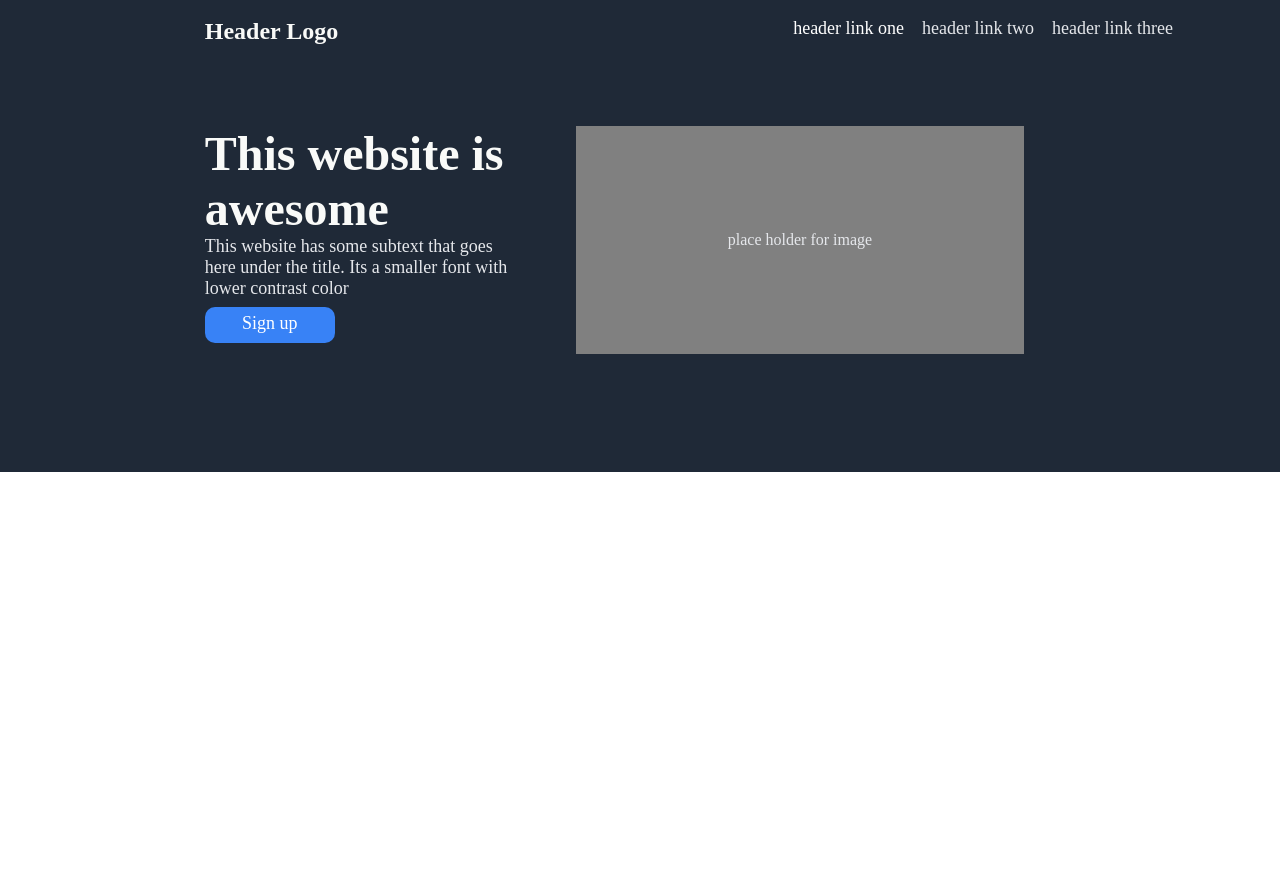
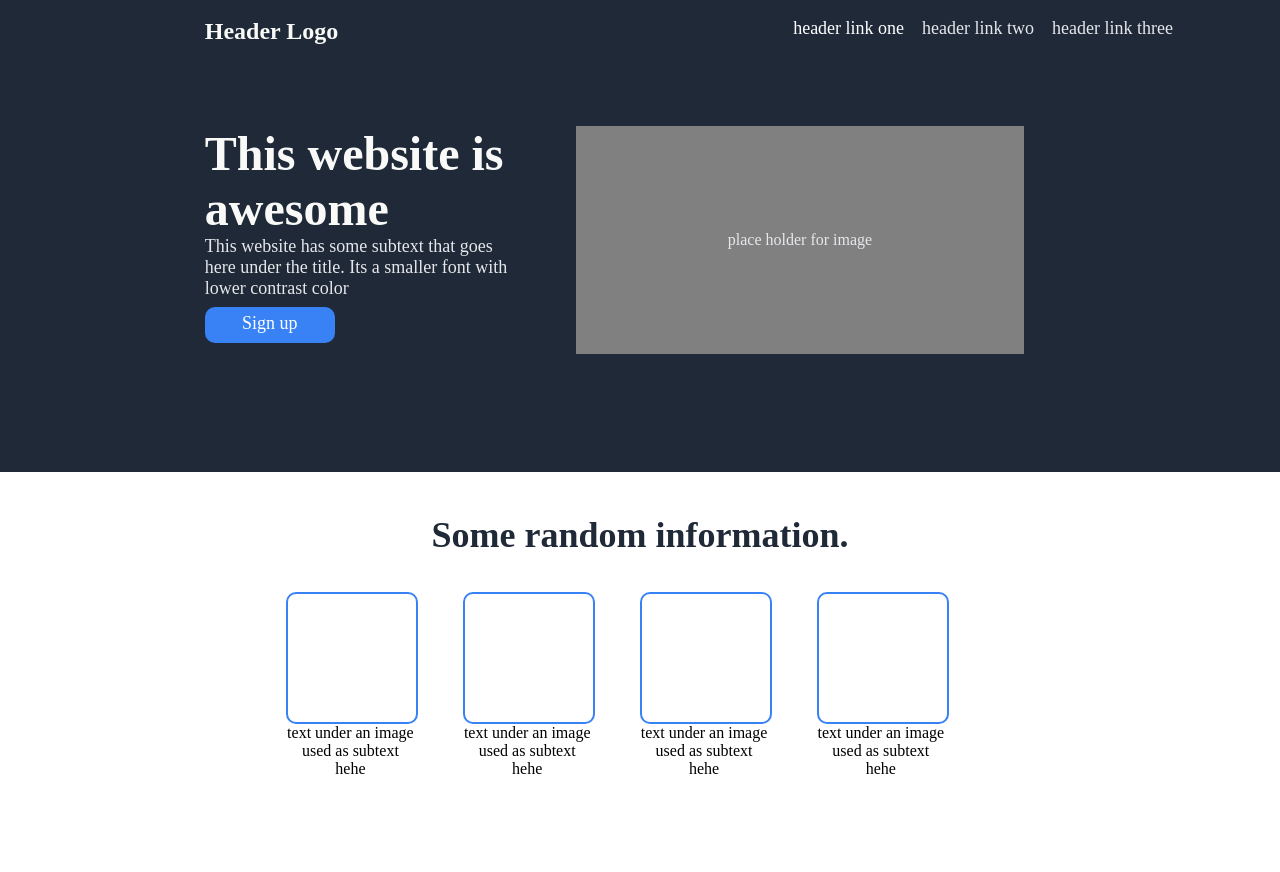
Before and after one commit to InsaneMatrix/landingpage, a plain HTML site: page index.html in a window 1280 px wide. Before the commit the page ends 800 px from the top, so only its background shows below. Drawn offline with Linux system fonts and the light colour scheme.

Commit message:
Added More information section

```diff
--- a/index.html
+++ b/index.html
@@ -1,85 +1,131 @@
 <!DOCTYPE html>
 <html lang="en">
+
 <head>
     <meta charset="UTF-8">
     <meta http-equiv="X-UA-Compatible" content="IE=edge">
     <meta name="viewport" content="width=device-width, initial-scale=1.0">
     <title>OdinProjectPage</title>
     <style>
-        *{
+        * {
             padding: 0;
             margin: 0;
-            text-decoration:none;
+            text-decoration: none;
             list-style: none;
         }
-        nav{
+
+        nav {
+            width:100vw;
             background-color: #1F2937;
             height: 9vh;
         }
-        h1{
+
+        h1 {
             display: inline;
             color: #F9FAF8;
             margin: 100px 16vw;
         }
-        ul{
+
+        ul {
             margin-right: 100px;
-            float:right;
+            float: right;
         }
-        ul li{
+
+        ul li {
             display: inline-block;
-            padding:0 7px;
+            padding: 0 7px;
             font-size: 20px;
-            color:white;
+            color: white;
         }
-        #bold{
-        font-weight: bold;
+
+        #bold {
+            font-weight: bold;
         }
-        nav ul li a{
-            color:white;
+
+        nav ul li a {
+            color: white;
         }
-        #color1{
+
+        #color1 {
             font-size: 18px;
             color: #E5E7EB;
         }
-        .main{
-            font-size:48px;
+
+        .main {
+            font-size: 48px;
             font-weight: 800;
             color: #F9FAF8;
         }
-        .intro{
-            display:inline-flex;
+
+        .intro {
+            display: inline-flex;
             height: 50vh;
-            width:100vw;
-            background-color:#1F2937;
+            width: 100vw;
+            background-color: #1F2937;
         }
-        .text{
-            width:24vw;
-            height:100%;
-            margin-left:16vw;
+
+        .text {
+            width: 24vw;
+            height: 100%;
+            margin-left: 16vw;
 
         }
-        .signup{
+
+        .signup {
             background-color: #3882f6;
-            color:white;
+            color: white;
             border-radius: 10px;
-            width:130px;
-            height:30px;
+            width: 130px;
+            height: 30px;
             text-align: center;
-            font-size:18px;
-            padding-top: 6px;;
-            margin-top:1vh;
+            font-size: 18px;
+            padding-top: 6px;
+            ;
+            margin-top: 1vh;
         }
-        .imageholder{
-            width:35vw;
-            height:57%;
-            margin-left:5vw;
+
+        .imageholder {
+            width: 35vw;
+            height: 57%;
+            margin-left: 5vw;
             background-color: gray;
-            color:#E5E7EB;
+            color: #E5E7EB;
             text-align: center;
-            display:grid;
+            display: grid;
             place-items: center;
         }
 
+        .information {
+            height: 50vh;
+            width: 100vw;
+            background-color: white;
+            text-align: center;
+        }
+
+        #infoheader {
+            font-size: 36px;
+            font-weight: 800;
+            color: #1F2937;
+        }
+
+        .box {
+            border: 2px solid #3882f6;
+            height: 10vw;
+            width: 10vw;
+            border-radius: 10px;
+            margin-right: 3.5vw;
+        }
+
+        .holder {
+            display: inline-flex;
+            margin-top: 36px;
+        }
+
+        .lowertext {
+            width: 10vw;
+            height: auto;
+
+        }
     </style>
 </head>
 <body>
@@ -87,14 +133,44 @@
         <br>
         <h1>Header Logo</h1>
         <ul>
-            <li id="color1"><a href="https://google.com">header link one  </a></li>
-            <li id="color1">header link two  </li>
-            <li id="color1">header link three  </li>
+            <li id="color1"><a href="https://google.com">header link one </a></li>
+            <li id="color1">header link two </li>
+            <li id="color1">header link three </li>
         </ul>
     </nav>
-    <div class="intro"><div class="text">
-       <br><br><br><p class="main">This website is awesome</p>
-<p id="color1">This website has some subtext that goes here under the title. Its a smaller font with lower contrast color</p><div class="signup">Sign up</div></div>
-<div><br><br><br><div class="imageholder">place holder for image</div></div></div>
+    <div class="intro">
+        <div class="text">
+            <br><br><br>
+            <p class="main">This website is awesome</p>
+            <p id="color1">This website has some subtext that goes here under the title. Its a smaller font with lower
+                contrast color</p>
+            <div class="signup">Sign up</div>
+        </div>
+        <div><br><br><br>
+            <div class="imageholder">place holder for image</div>
+        </div>
+    </div>
+    <div class="information">
+        <p id="infoheader"><br>Some random information.<br></p>
+        <div class="holder">
+            <div>
+                <div class="box"></div>
+                <div class="lowertext">text under an image used as subtext hehe</div>
+            </div>
+            <div>
+                <div class="box"></div>
+                <div class="lowertext">text under an image used as subtext hehe</div>
+            </div>
+            <div>
+                <div class="box"></div>
+                <div class="lowertext">text under an image used as subtext hehe</div>
+            </div>
+            <div>
+                <div class="box"></div>
+                <div class="lowertext">text under an image used as subtext hehe</div>
+            </div>
+        </div>
+    </div>
+    <div class="quote"></div>
 </body>
 </html>
```
